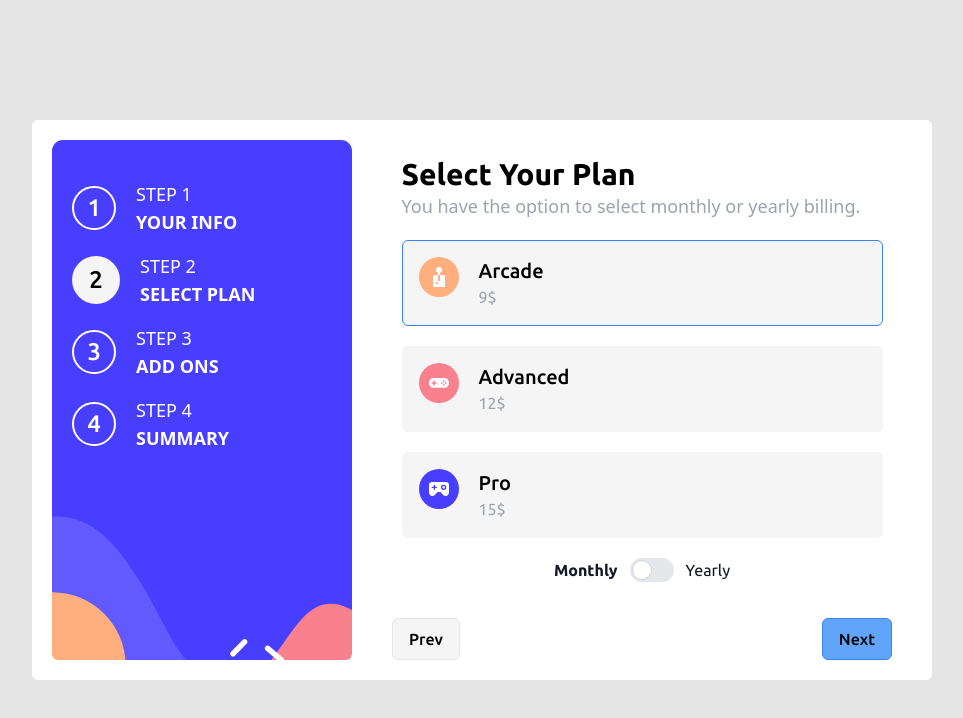
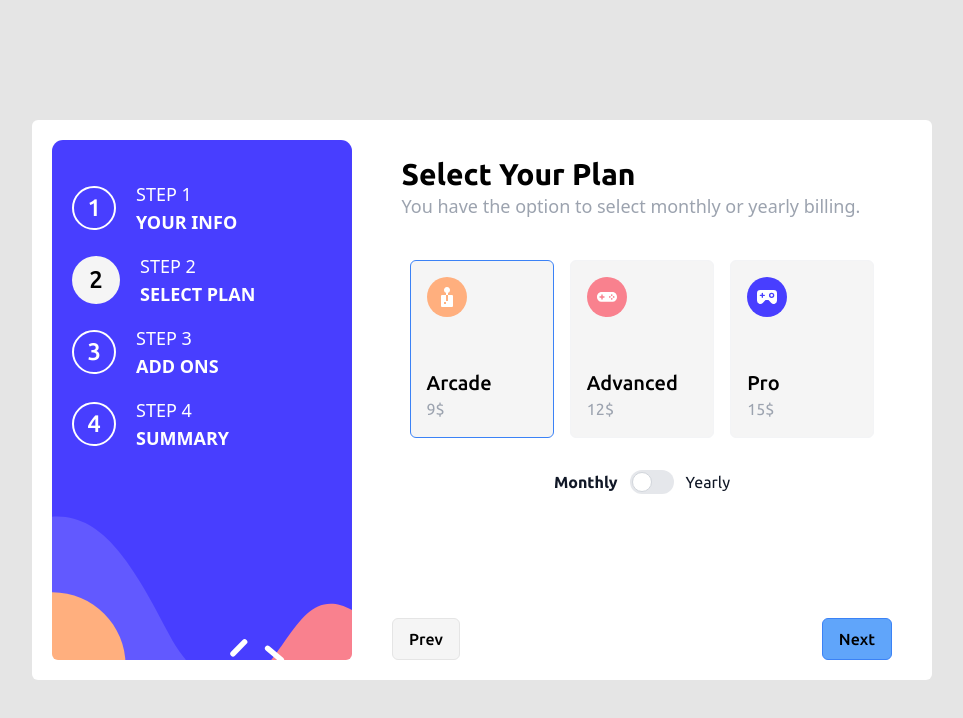
Before and after one commit to devjunaeid/multi-step-form, a React (Vite) app: page / in a window 1280 px wide. Both pictures are taken after a click on the button "Next". Shown: the top 718 px of the page, without its empty margins (158-1121 px from the left). Built offline with nearby package versions, Linux system fonts and the light colour scheme.

Commit message:
Redesigned: Plan Selectors in desktop view.

```diff
--- a/src/components/Plan.jsx
+++ b/src/components/Plan.jsx
@@ -123,17 +123,18 @@ function Plan() {
 
   return (
     <div className="w-full">
+      <div className="min-w-full flex flex-col md:flex-row md:justify-between md:mt-5">
         {planType.data.map((item) => (
           <div
             className={`flex w-full p-4 rounded-md bg-neutral-100 gap-5 mt-5 hover:scale-105 hover:border hover:border-blue-500 ${
               plan === item.name
                 ? "border border-blue-500"
                 : "border border-gray-100"
-          }`}
+            } md:flex-col md:w-1/3 md:mx-2`}
             key={item.id}
             onClick={() => handleSelect(item)}
           >
-          <img src={item.img} alt="arcade-icon" className="w-10 h-10" />
+            <img src={item.img} alt="arcade-icon" className="w-10 h-10 md:mb-8" />
             <div className="flex flex-col justify-start items-start">
               <p className="text-xl font-ubuntu_medium">{item.name}</p>
               <p className="text-md font-ubuntu_regular text-gray-400">
@@ -143,7 +144,8 @@ function Plan() {
             </div>
           </div>
         ))}
-      <div className="flex justify-center w-full mt-5">
+      </div>
+      <div className="flex justify-center w-full mt-5 md:mt-8">
         <label className="inline-flex gap-3 items-center cursor-pointer">
           <span
             className={
```
Lines whose indentation alone changed are shown as unchanged.
